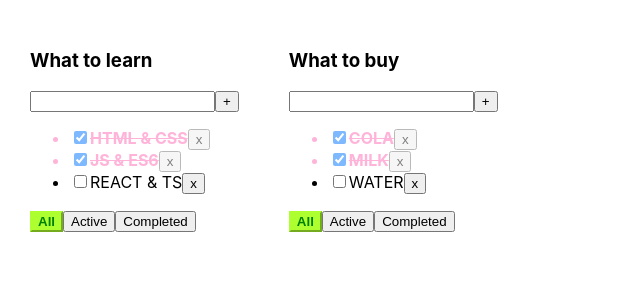
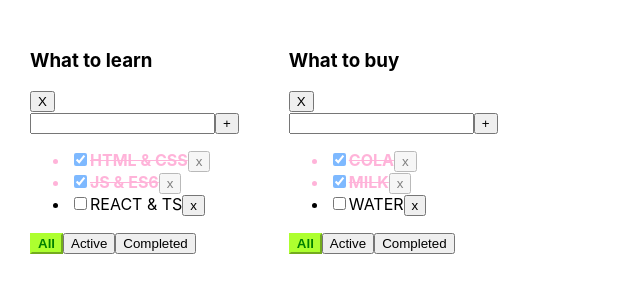
Before and after one commit to Paskinho/newtodolist, a React (Create React App) app: page / in a window 1280 px wide. Shown: the top 300 px of the page, without its empty margins (0-640 px from the left). Built offline with nearby package versions, Linux system fonts and the light colour scheme.

Commit message:
RemoveTodolist

```diff
--- a/src/Todolist.tsx
+++ b/src/Todolist.tsx
@@ -2,13 +2,15 @@ import React, {ChangeEvent, KeyboardEvent, useState} from 'react';
 import {FilterValuesType, TaskType} from "./App";
 
 type TodoListPropsType = {
+    todoListId: string
     title: string
     tasks: Array<TaskType>
     filter: FilterValuesType
-    addTask: (title: string) => void
-    removeTask: (taskId: string) => void
-    changeFilter: (filter: FilterValuesType) => void
-    changeTaskStatus: (taskId: string, isDone: boolean) => void
+    addTask: (title: string, todoListId: string) => void
+    removeTask: (taskId: string, todoListId: string) => void
+    changeTodoListFilter: (filter: FilterValuesType,todoListId: string) => void
+    changeTaskStatus: (taskId: string, isDone: boolean,todoListId: string) => void
+    removeTodolist:(todoListId: string)=> void
 }
 
 export const TodoList = (props: TodoListPropsType) => {
@@ -18,8 +20,8 @@ export const TodoList = (props: TodoListPropsType) => {
         ? <ul>
             {
                 props.tasks.map((task) => {
-                    const removeTask = () => props.removeTask(task.id)
-                    const changeTaskStatus = (e: ChangeEvent<HTMLInputElement>) => props.changeTaskStatus(task.id, e.currentTarget.checked)
+                    const removeTask = () => props.removeTask(task.id,props.todoListId)
+                    const changeTaskStatus = (e: ChangeEvent<HTMLInputElement>) => props.changeTaskStatus(task.id, e.currentTarget.checked,props.todoListId)
                     const isDoneClass = task.isDone ? "isDone" : ""
                     return (
                         <li key={task.id} className={isDoneClass}>
@@ -40,7 +42,7 @@ export const TodoList = (props: TodoListPropsType) => {
     const onClickAddTask = () => {
         const trimmedTitle = title.trim()
         if(trimmedTitle){
-            props.addTask(trimmedTitle)
+            props.addTask(trimmedTitle,props.todoListId)
         } else {
             setError(true)
         }
@@ -51,9 +53,11 @@ export const TodoList = (props: TodoListPropsType) => {
         setError(false)
     }
     const changeFilterHandlerCreator = (filter: FilterValuesType) => {
-        return () => props.changeFilter(filter)
+        return () => props.changeTodoListFilter(filter, props.todoListId)
     }
     const onKeyDownEnterAddTask = (e: KeyboardEvent<HTMLInputElement>)=> e.key === "Enter" && onClickAddTask()
+
+    const removeTodoList = ()=> props.removeTodolist(props.todoListId)
     const allBtnClass = props.filter === "all" ? "btn-active" : ""
     const activeBtnClass = props.filter === "active" ? "btn-active" : ""
     const completedBtnClass = props.filter === "completed" ? "btn-active" : ""
@@ -61,6 +65,7 @@ export const TodoList = (props: TodoListPropsType) => {
     return (
         <div>
             <h3>{props.title}</h3>
+            <button onClick={removeTodoList}>X</button>
             <div>
                 <input
                     value={title}
```
